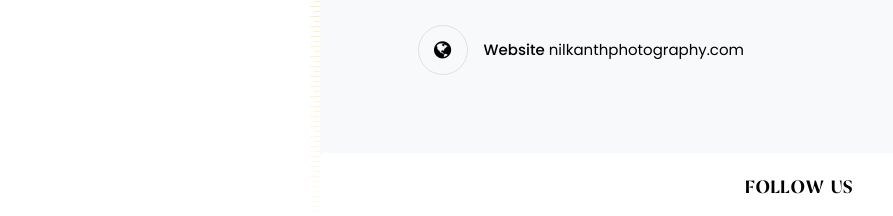
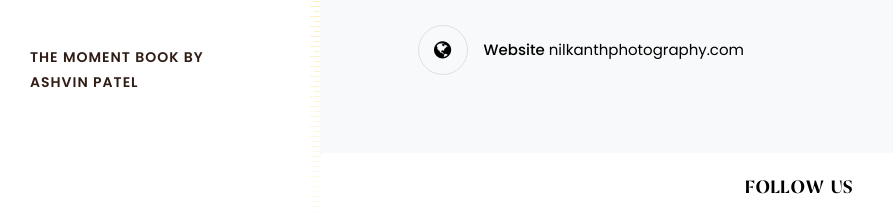
Before and after one commit to Yashpatel152004/nilkanthphotography.com, a plain HTML site: page contact.html in a window 1280 px wide. Shown: the part 504-720 px from the top of the page, 0-893 px from the left. Drawn offline with Linux system fonts and the light colour scheme; files whose address does not match are found by name; a web font is replaced by a local one.

Commit message:
Update contact.html

```diff
--- a/contact.html
+++ b/contact.html
@@ -37,6 +37,11 @@
 					<li><a href="pricing.html">Pricing</a></li>
 					<li><a href="book.html">Book Event</a></li>
 					<li class="colorlib-active"><a href="contact.html">Contact</a></li>
+
+<br>
+<br>
+
+<li><a href="momentbook.html" style="color:#2f1c14;" >The Moment Book By <br> <bold>Ashvin Patel</bold></a></li>
 
 				</ul>
 			</nav>
```
